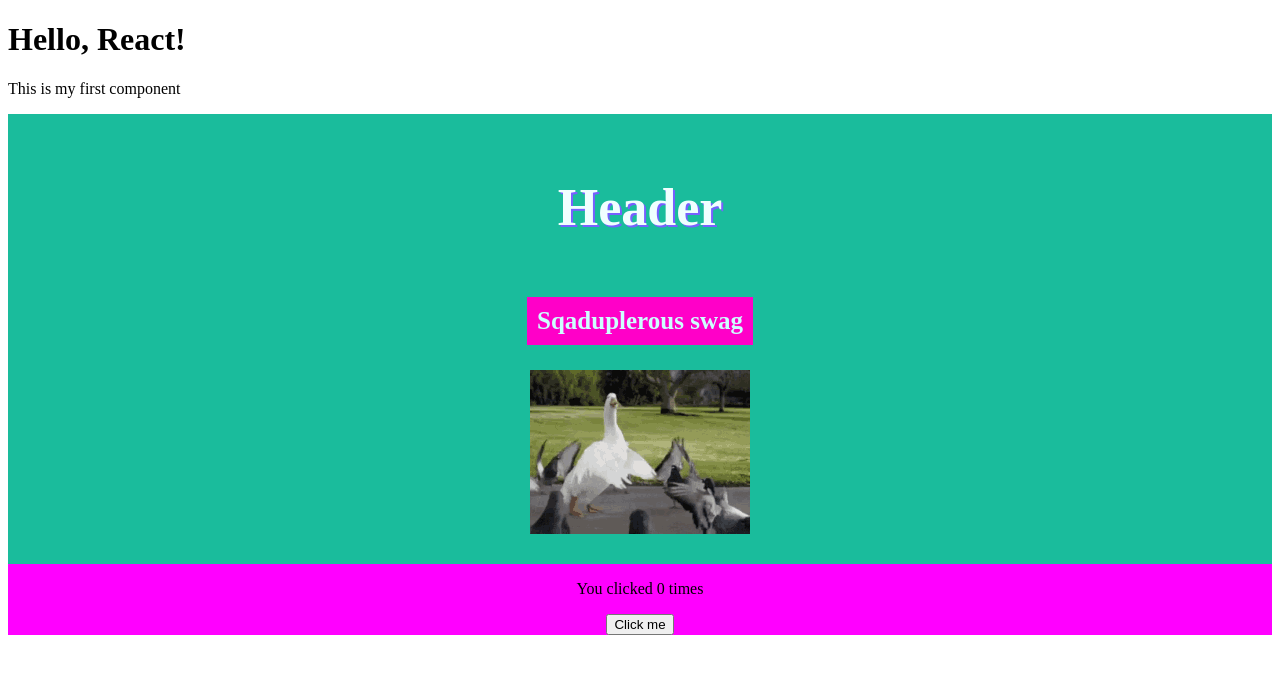
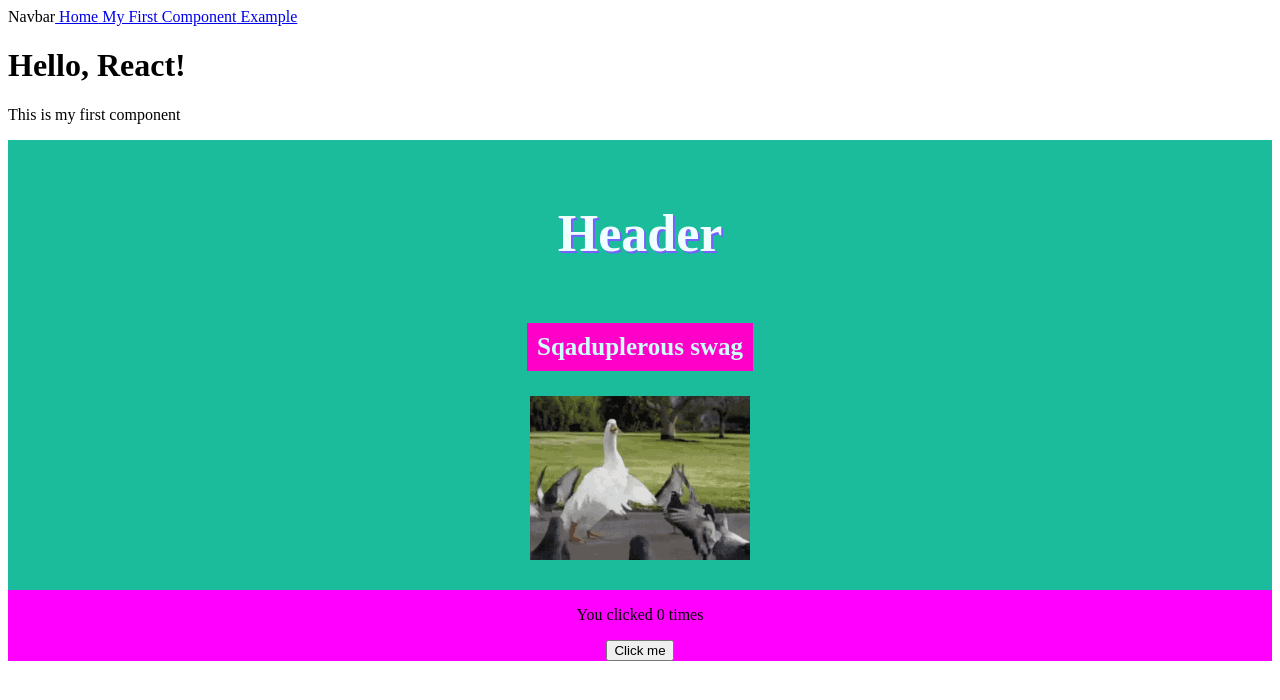
Before and after one commit to shrimptrimp/portfolio-project, a React (Create React App) app: page / in a window 1280 px wide. Shown: the top 700 px of the page. Built offline with nearby package versions, Linux system fonts and the light colour scheme.

Commit message:
navbar funtional

```diff
--- a/src/components/navbar/navbar.module.scss
+++ b/src/components/navbar/navbar.module.scss
@@ -0,0 +1,3 @@
+.container {
+
+}
--- a/src/components/navbar/navbar.tsx
+++ b/src/components/navbar/navbar.tsx
@@ -1,13 +1,17 @@
 import React from 'react'
 import styles from './navbar.module.scss'
+import { Link } from "react-router-dom";
 type NavbarProps = {
 
 }
 
 const Navbar: React.FC<NavbarProps> = () => {
   return (
-    <div>
+    <div className={styles.container}>
       Navbar
+      <Link to="/"> Home</Link>
+      <Link to="/first"> My First Component</Link>
+      <Link to="/example"> Example</Link>
     </div>
   )
 }
--- a/src/index.tsx
+++ b/src/index.tsx
@@ -9,6 +9,7 @@
 import MyFirstComponent from './components/myFirstComponent';
 import SomeExampleComponent from './components/example/someExampleComponent';
 import ReactDOM from 'react-dom/client';
+import Navbar from './components/navbar/navbar';
 
 const root = ReactDOM.createRoot(
   document.getElementById("root") as HTMLElement
@@ -18,6 +19,7 @@
   return (
     <React.StrictMode>
       <BrowserRouter>
+      <Navbar></Navbar>
         <Routes>
           <Route path='/' element={<App />}></Route>
           <Route path='example' element={<SomeExampleComponent />} />
```
